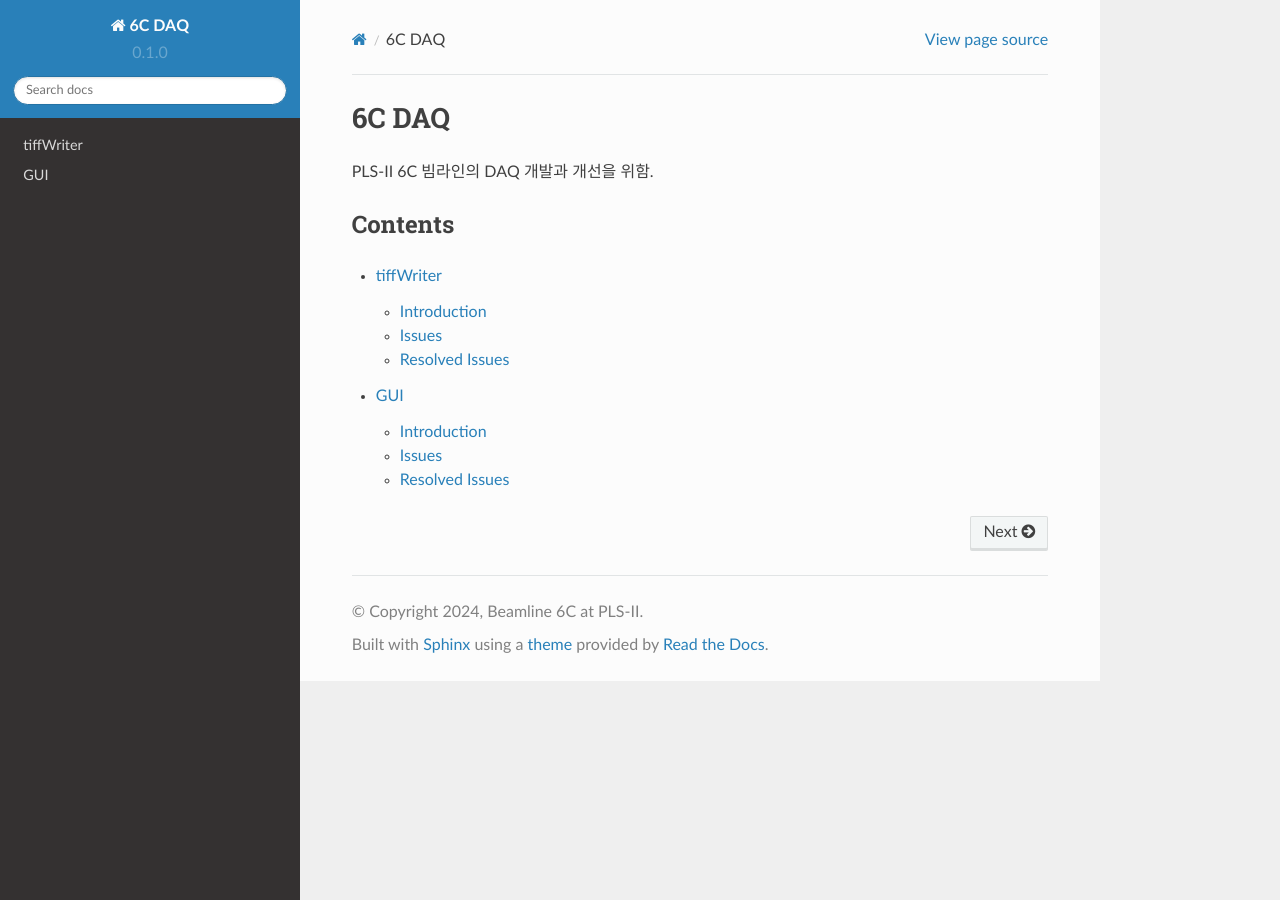
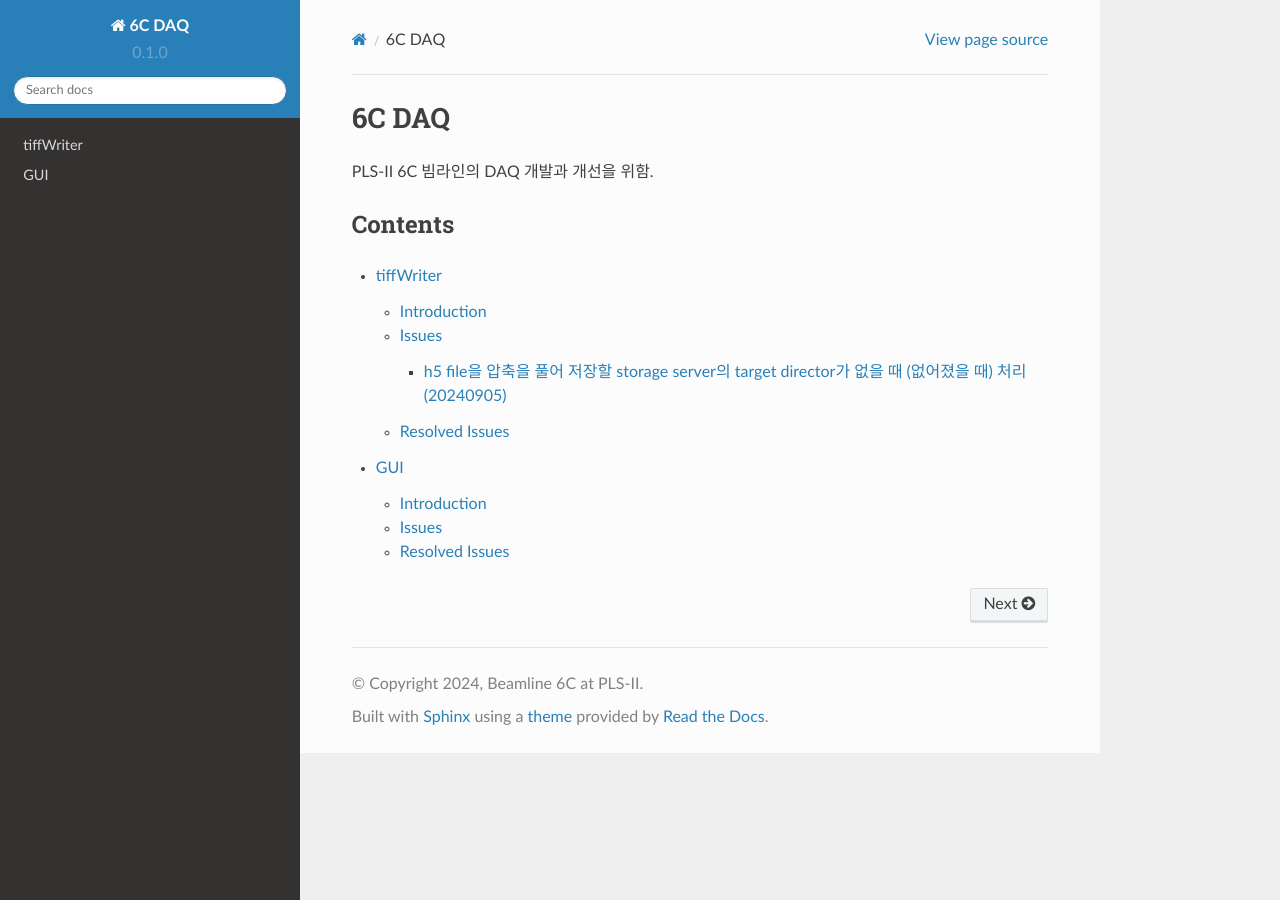
Before and after one commit to limjh0/6C_DAQ, a Sphinx documentation site: the page built from docs/source/index.rst, in a window 1280 px wide. Built offline with Sphinx 7.4.7 and the Read the Docs theme 2.0.0, drawn with Linux system fonts in a browser that asks for light colours; part of the change alters nothing that is shown.

Commit message:
tiffWriter issue001

```diff
--- a/docs/source/tiffWriter/issues.rst
+++ b/docs/source/tiffWriter/issues.rst
@@ -1,2 +1,16 @@
 Issues
 ======
+
+h5 file을 압축을 풀어 저장할 storage server의 target director가 없을 때 (없어졌을 때) 처리 (20240905)
+--------------------------------------------------------------------------------------------------
+아래와 같은 log가 나옴
+.. blockquote::
+
+  File "C:\codes\bl6c_daq\docker\tiff-writer\tiffWriterCallback.py", line 98, in resource os.makedirs(parent_dir)
+  File "C:\Users\master\miniconda3\envs\bs_202302\lib\os.py", line 225, in makedirs mkdir(name, mode)
+  FileExistsError: [WinError 183] 파일이 이미 있으므로 만들 수 없습니다: 'X:\\2024\\09\\05'
+  Exception in callback Dispatcher.process(<DocumentNames.stop: 'stop'>, {'exit_status': 'success', 'num_events': {'primary': 10}, 'reason': '', 'run_start': 'b0a666e2-cd2...-65053e85091e', ...})
+handle: <Handle Dispatcher.process(<DocumentNames.stop: 'stop'>, {'exit_status': 'success', 'num_events': {'primary': 10}, 'reason': '', 'run_start': 'b0a666e2-cd2...-65053e85091e', ...})>
+Traceback (most recent call last):
+  File "C:\Users\master\miniconda3\envs\bs_202302\lib\asyncio\events.py", line 80, in _run
+    self._context.run(self._callback, *self._args)
```
